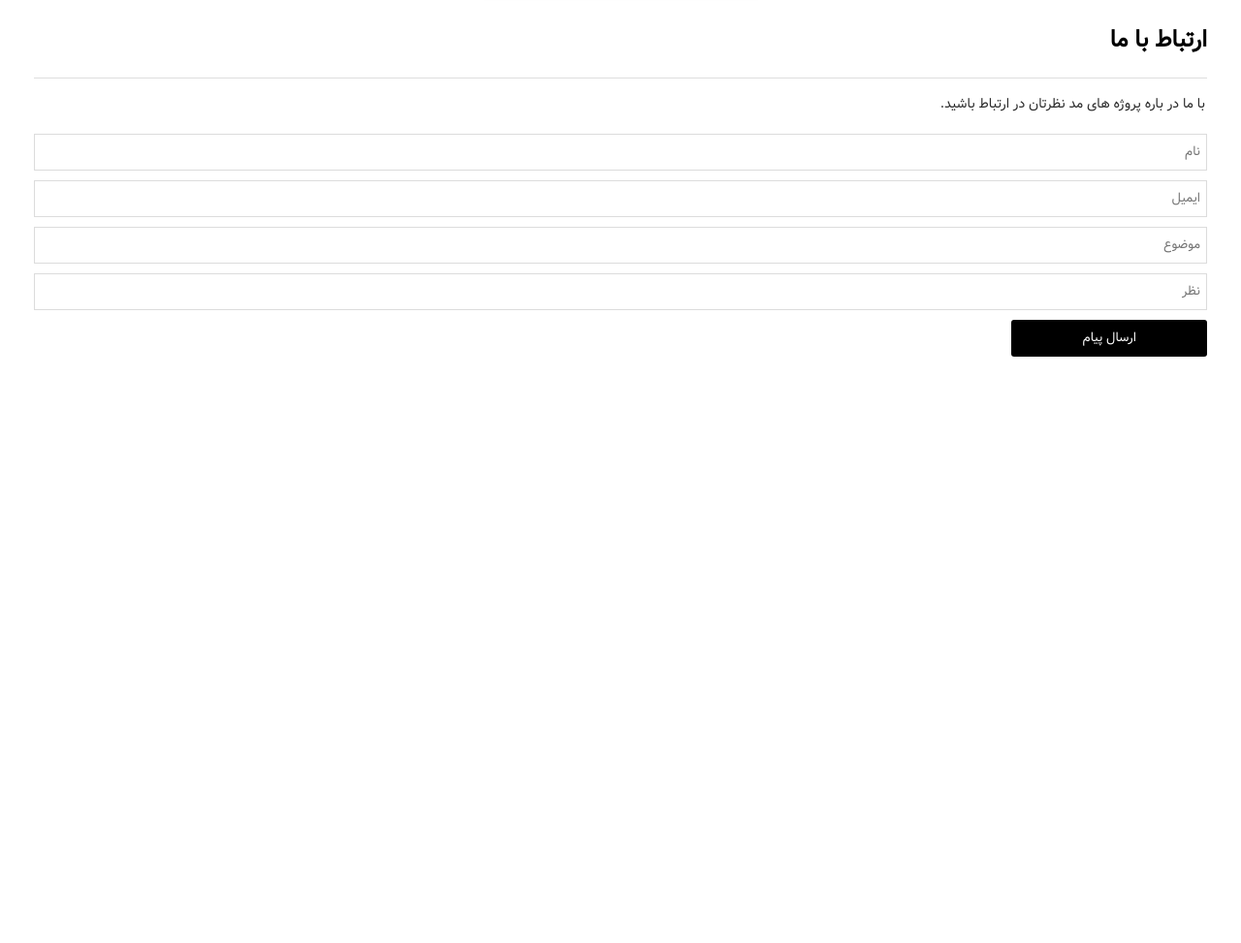
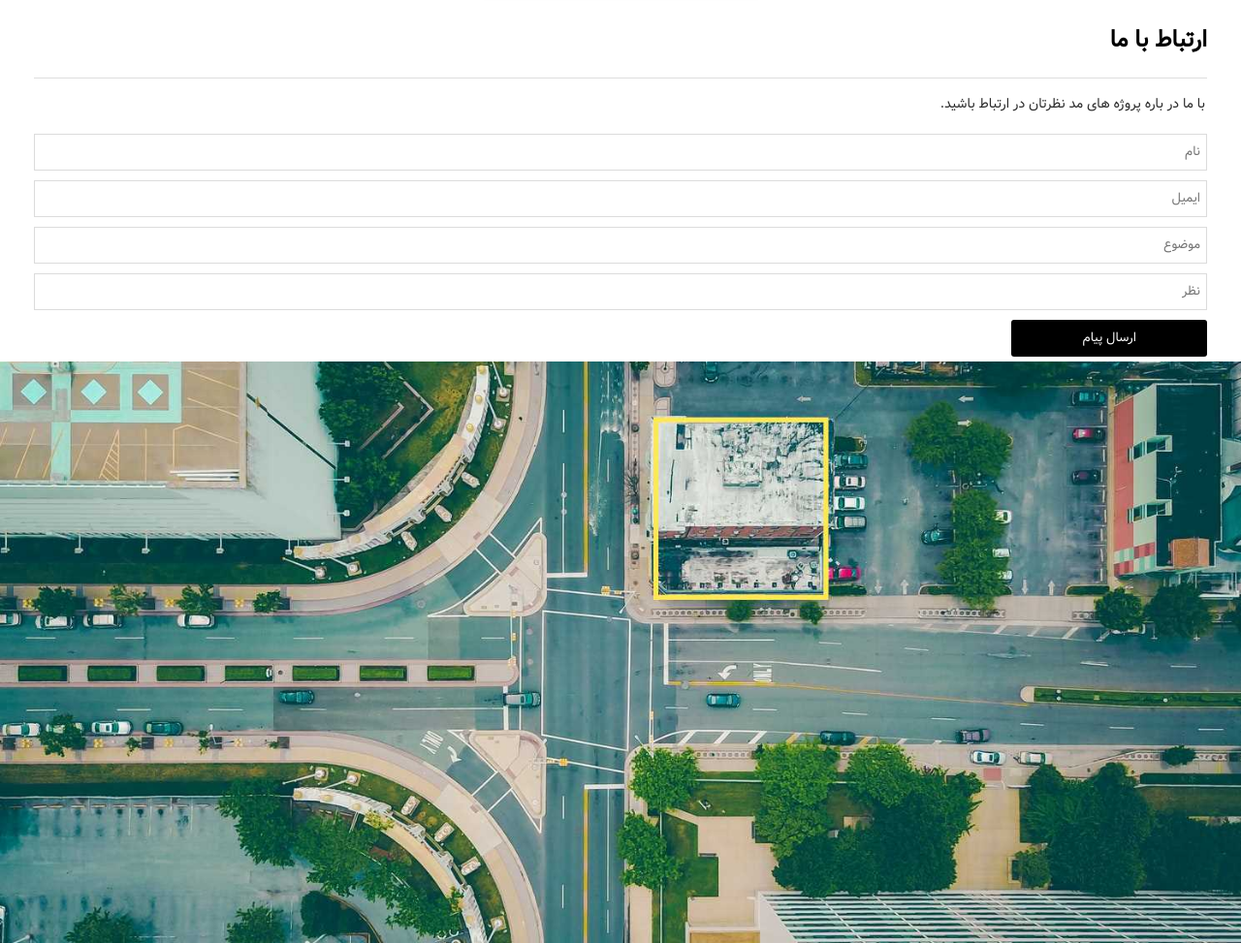
Before and after one commit to Amin-Ansari/Architecture-company, a plain HTML site: page index.html in a window 1280 px wide. Shown: the part 2232-3205 px from the top of the page at 97% size. Before the commit the page ends 2605 px from the top, so only its background shows below. Drawn offline with Linux system fonts and the light colour scheme.

Commit message:
The map image added to the project

```diff
--- a/index.html
+++ b/index.html
@@ -245,6 +245,10 @@
         </form>
       </div>
     </section>
+
+    <section class="container-floud map-section">
+
+    </section>
     <script src="js/index.js"></script>
   </body>
 </html>
--- a/styles/style.css
+++ b/styles/style.css
@@ -275,6 +275,11 @@ input {
   border-radius: 3px;
   transition: all 0.5s;
 }
+.map-section {
+  background: url(../images/map.jpg) no-repeat center center;
+  background-size: cover;
+  height: 600px;
+}
 /* Hover styles */
 .link-hover:hover {
   background-color: #ccc;
```
